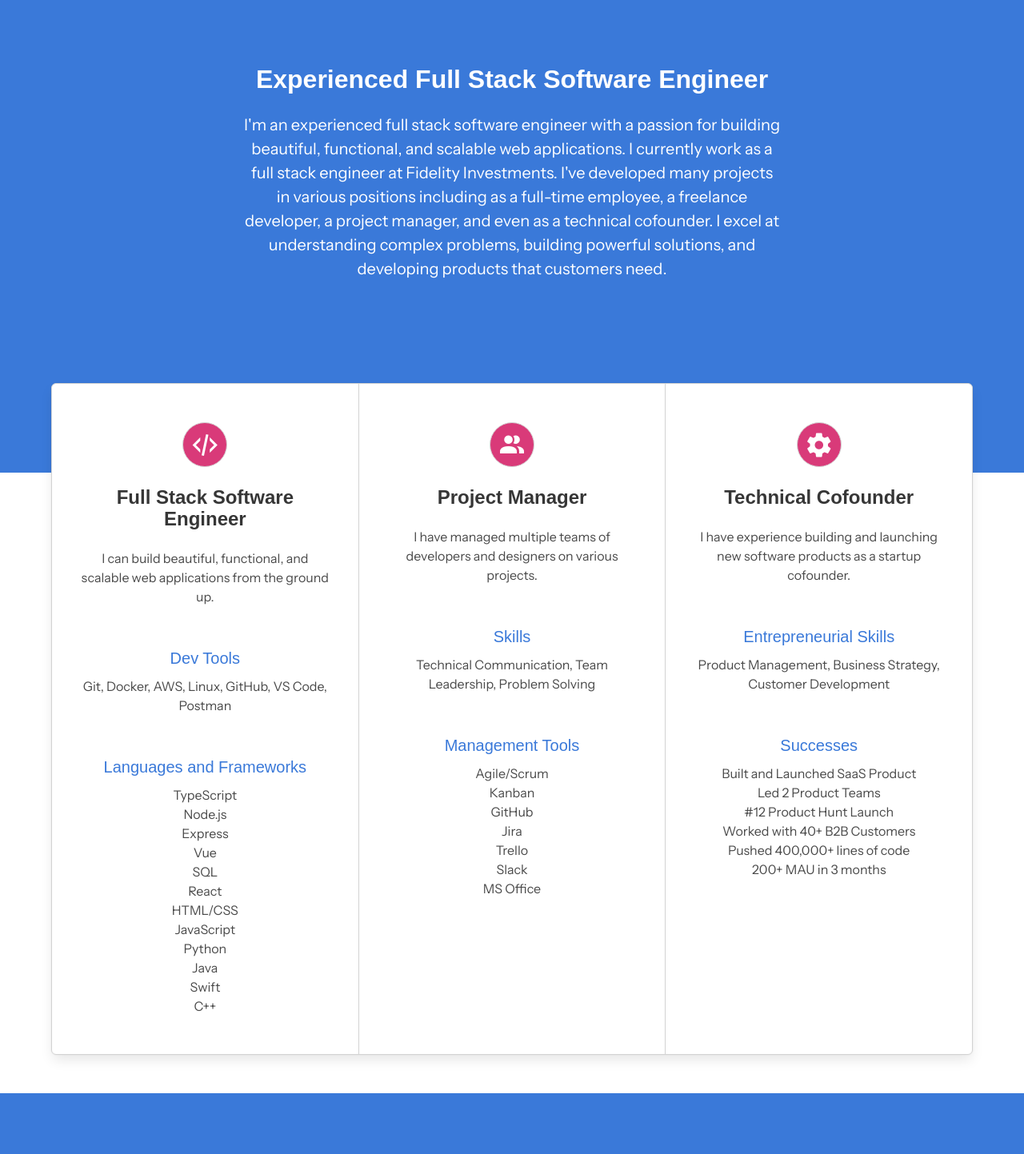
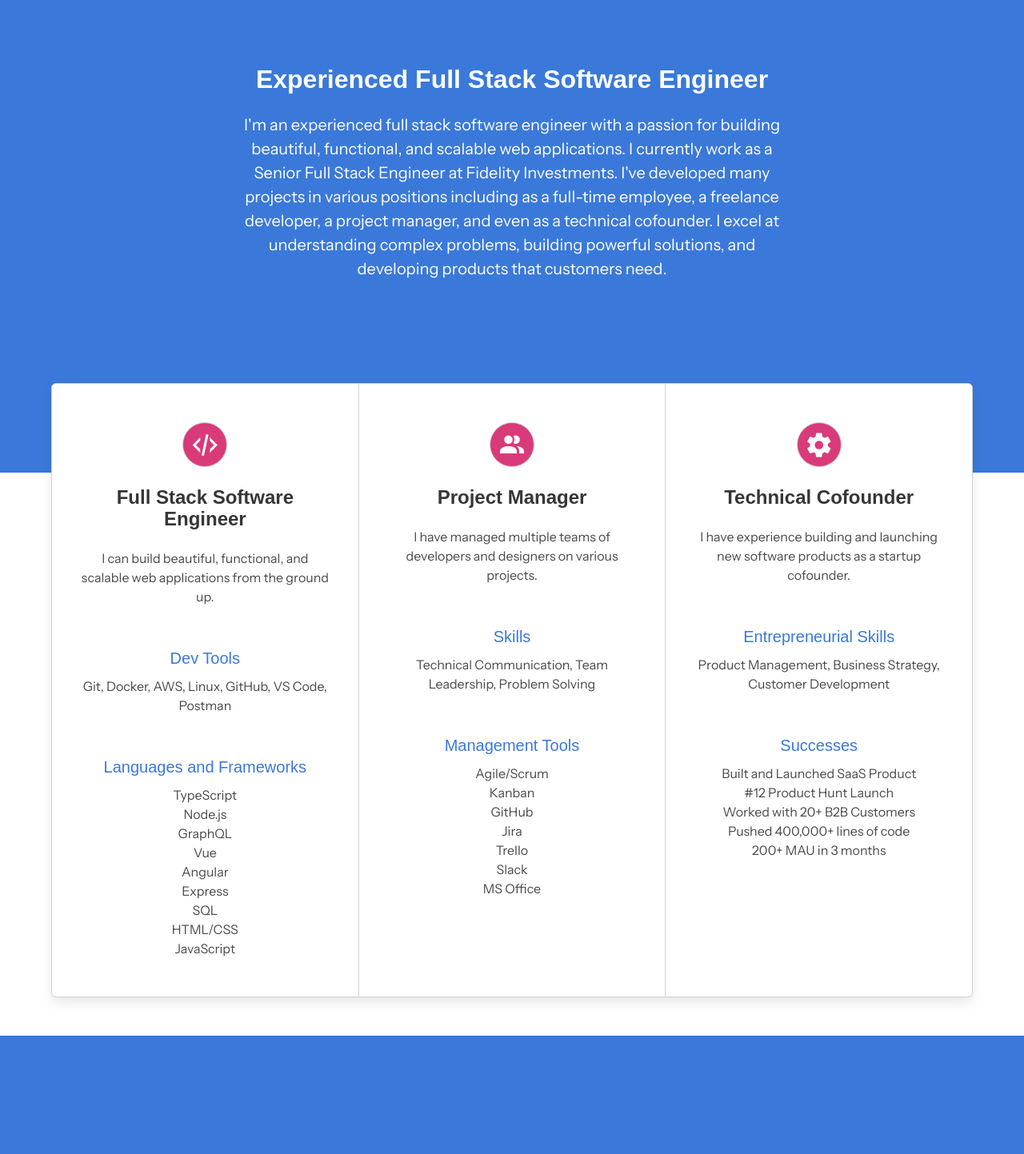
Before and after one commit to hbludworth/portfolio, a Vue app: page / in a window 1280 px wide. Shown: the part 752-2195 px from the top of the page at 80% size. Built offline with nearby package versions, Linux system fonts and the light colour scheme; a web font is replaced by a local one.

Commit message:
updated content

```diff
--- a/src/views/HomeView.vue
+++ b/src/views/HomeView.vue
@@ -41,11 +41,11 @@
             class="subtitle is-size-5-desktop has-text-weight-normal has-text-white description-box"
           >
             I'm an experienced full stack software engineer with a passion for building beautiful,
-            functional, and scalable web applications. I currently work as a full stack engineer at
-            Fidelity Investments. I've developed many projects in various positions including as a
-            full-time employee, a freelance developer, a project manager, and even as a technical
-            cofounder. I excel at understanding complex problems, building powerful solutions, and
-            developing products that customers need.
+            functional, and scalable web applications. I currently work as a Senior Full Stack
+            Engineer at Fidelity Investments. I've developed many projects in various positions
+            including as a full-time employee, a freelance developer, a project manager, and even as
+            a technical cofounder. I excel at understanding complex problems, building powerful
+            solutions, and developing products that customers need.
           </h2>
         </div>
       </div>
@@ -246,16 +246,13 @@ const skillColumnData: Ref<SkillColumnTemplate[]> = ref([
     subtitle2ListItems: [
       'TypeScript',
       'Node.js',
+      'GraphQL',
+      'Vue',
+      'Angular',
       'Express',
-      'Vue',
       'SQL',
-      'React',
       'HTML/CSS',
       'JavaScript',
-      'Python',
-      'Java',
-      'Swift',
-      'C++',
     ],
   },
   {
@@ -277,9 +274,8 @@ const skillColumnData: Ref<SkillColumnTemplate[]> = ref([
     subtitle2: 'Successes',
     subtitle2ListItems: [
       'Built and Launched SaaS Product',
-      'Led 2 Product Teams',
       '#12 Product Hunt Launch',
-      'Worked with 40+ B2B Customers',
+      'Worked with 20+ B2B Customers',
       'Pushed 400,000+ lines of code',
       '200+ MAU in 3 months',
     ],
```
